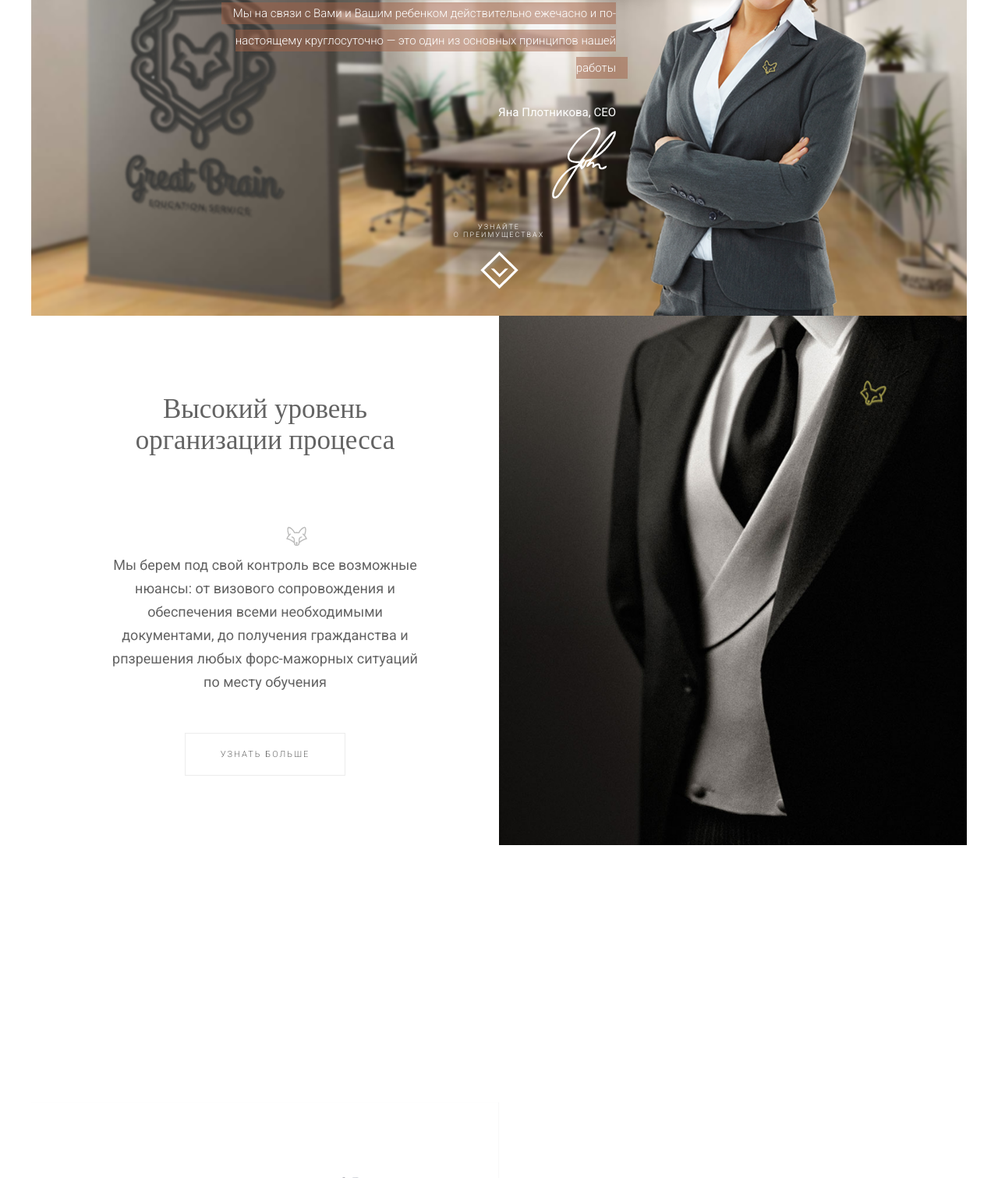
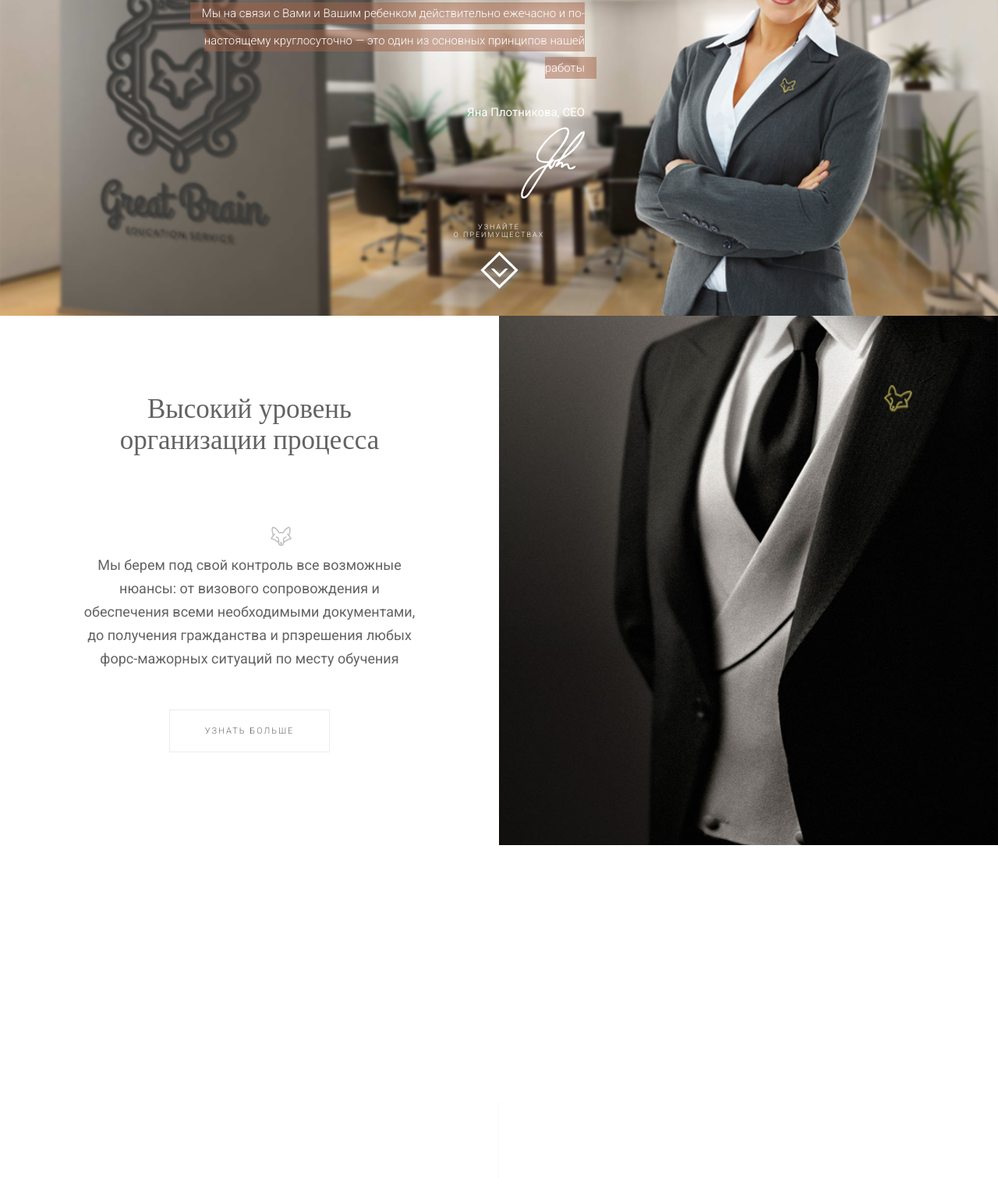
Before and after one commit to kushkoalex/great-brain, a plain HTML site: page public/html/index.html in a window 1280 px wide. Shown: the part 265-1776 px from the top of the page at 78% size. Drawn offline with Linux system fonts and the light colour scheme; a web font is replaced by a local one.

Commit message:
changed site width to 100%

```diff
--- a/public/scripts/greatBrain/elements/mainPage/tmpls_mainPage.js
+++ b/public/scripts/greatBrain/elements/mainPage/tmpls_mainPage.js
@@ -65,8 +65,9 @@
     tmpls.announcementImage = function (announcement) {
         return {
             c: 'announcement-image',
-            e: 'img',
-            a: {src: gb.settings.controlsDescriptors.site.mainPageImages + announcement.imageSrc}
+            //e: 'img',
+            //a: {src: gb.settings.controlsDescriptors.site.mainPageImages + announcement.imageSrc}
+            a:{style:'background-image:url('+gb.settings.controlsDescriptors.site.mainPageImages + announcement.imageSrc+')'}
         }
     };
 
@@ -102,7 +103,9 @@
         return {
             c: 'main-image-content', C: [
                 {
-                    e: 'img', c: 'banner', a: {src: controlsDescriptors.site.mainPageImages + mainBanner.imageSrc}
+                    //e: 'img',
+                    c: 'banner', //a: {src: controlsDescriptors.site.mainPageImages + mainBanner.imageSrc}
+                    a:{style:'background-image:url('+controlsDescriptors.site.mainPageImages + mainBanner.imageSrc+')'}
                 },
                 {
                     c: 'main-page-info-wrapper', C: content
--- a/public/styles/blocks/main-menu.css
+++ b/public/styles/blocks/main-menu.css
@@ -40,12 +40,13 @@
 {
     position: fixed;
     top: 0;
-    width: 1200px;
+    /*width: 1200px;*/
 }
 
 .main-menu ul{
     position: absolute;
-    width: 1050px;
+    /*width: 1050px;*/
+    right: 0;
     left: 150px;
     text-align: center;
     margin-top: 10px;
@@ -56,6 +57,7 @@
     display: inline-block;
     list-style: none;
     /*width: 145px;*/
+
     margin: 0 30px;
 
     vertical-align: top;
--- a/public/styles/default.css
+++ b/public/styles/default.css
@@ -15,7 +15,7 @@ body {
 .page {
     position: relative;
     margin: 0 auto;
-    width: 1200px;
+    min-width: 1200px;
     font-family: 'Roboto', sans-serif;
     font-weight: 400;
 
--- a/public/styles/pages/index.css
+++ b/public/styles/pages/index.css
@@ -1,12 +1,13 @@
 .main-banner {
-    width: 1200px;
+    /*width: 1200px;*/
     height: 670px;
     /*background: url("../../images/mainPage/main-banner-image.png");*/
 }
 
 .main-banner .main-image-content {
     position: absolute;
-
+    width: 100%;
+    height: 670px;
     -webkit-transition: opacity 1s ease-in-out;
     -moz-transition: opacity 1s ease-in-out;
     -o-transition: opacity 1s ease-in-out;
@@ -14,13 +15,14 @@
     opacity: 0;
     -ms-filter: "progid:DXImageTransform.Microsoft.Alpha(Opacity=0)";
     filter: alpha(opacity=0);
-
 }
 
-.main-banner .main-image-content img.banner {
+.main-banner .main-image-content .banner {
     position: absolute;
-    width: 1200px;
+    width: 100%;
+    /*width: 1200px;*/
     height: 670px;
+    background-size: cover;
 }
 
 .main-banner .main-image-content.active {
@@ -74,8 +76,10 @@
 
 .show-more {
     position: absolute;
+
     margin-top: 550px;
-    margin-left: 540px;
+    left: 50%;
+    margin-left: -60px;
     padding-top: 1px;
     z-index: 10000;
     text-align: center;
@@ -94,9 +98,14 @@
 .announcement-info,
 .announcement-image {
     float: left;
-    width: 600px;
+    width: 50%;
     height: 679px;
 }
+
+.announcement-image{
+    background-size: cover;
+}
+
 
 .announcement-info {
     text-align: center;
@@ -157,7 +166,7 @@
     height: 33px;
     background: url("../../images/scroll-top.png") no-repeat;
     top: 500px;
-    margin-left: 1130px;
+    right: 40px;
     cursor: pointer;
 }
 
```
